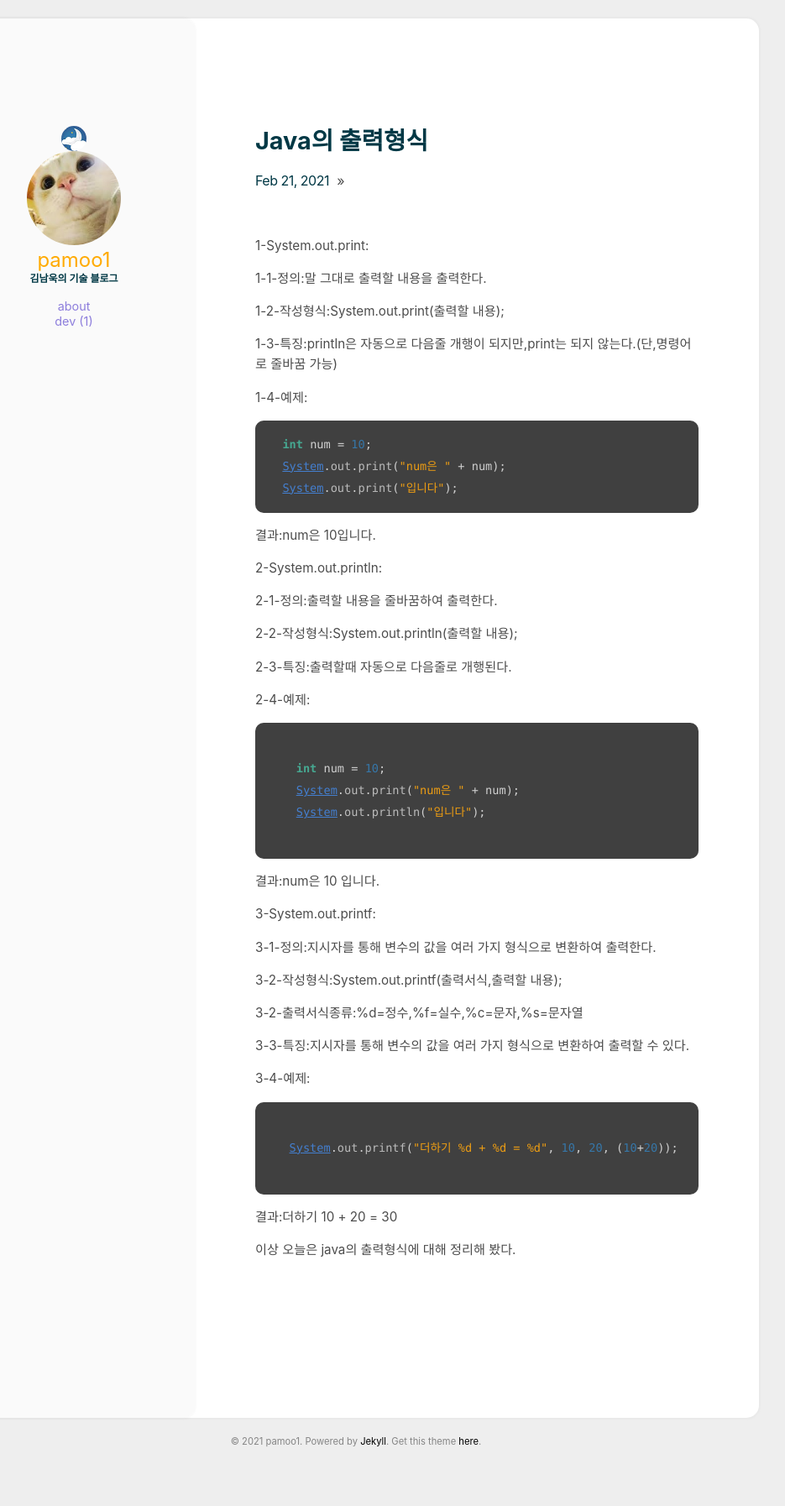
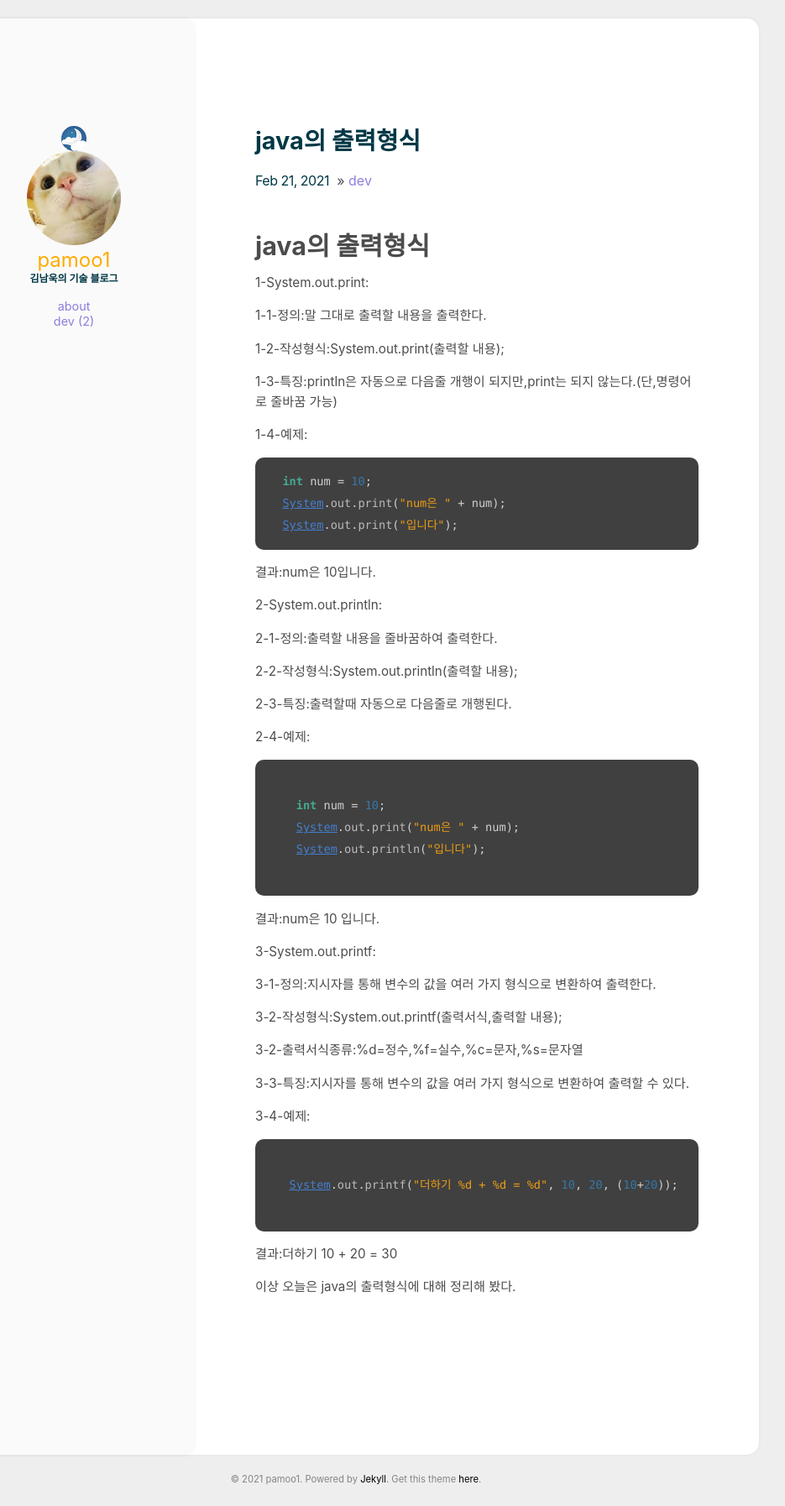
Before and after one commit to pamoo1/bloag, a Jekyll site: the page built from _posts/2021-02-21-java의 출력형식.md, in a window 1280 px wide. Shown: the whole page at 84% size, without its empty margins (216-1151 px from the left). Built offline with Jekyll 4.4.1, drawn with Linux system fonts in a browser that asks for light colours; before the commit the page ends 1750 px from its top, so only the background shows below that.

Commit message:
Update 2021-02-21-java의 출력형식.md

```diff
--- a/_posts/2021-02-21-java의 출력형식.md
+++ b/_posts/2021-02-21-java의 출력형식.md
@@ -1,3 +1,11 @@
+---
+title: java의 출력형식
+categories: [dev]
+comments: true
+---
+java의 출력형식
+=============
+
 1-System.out.print:
 
   1-1-정의:말 그대로 출력할 내용을 출력한다.
```
